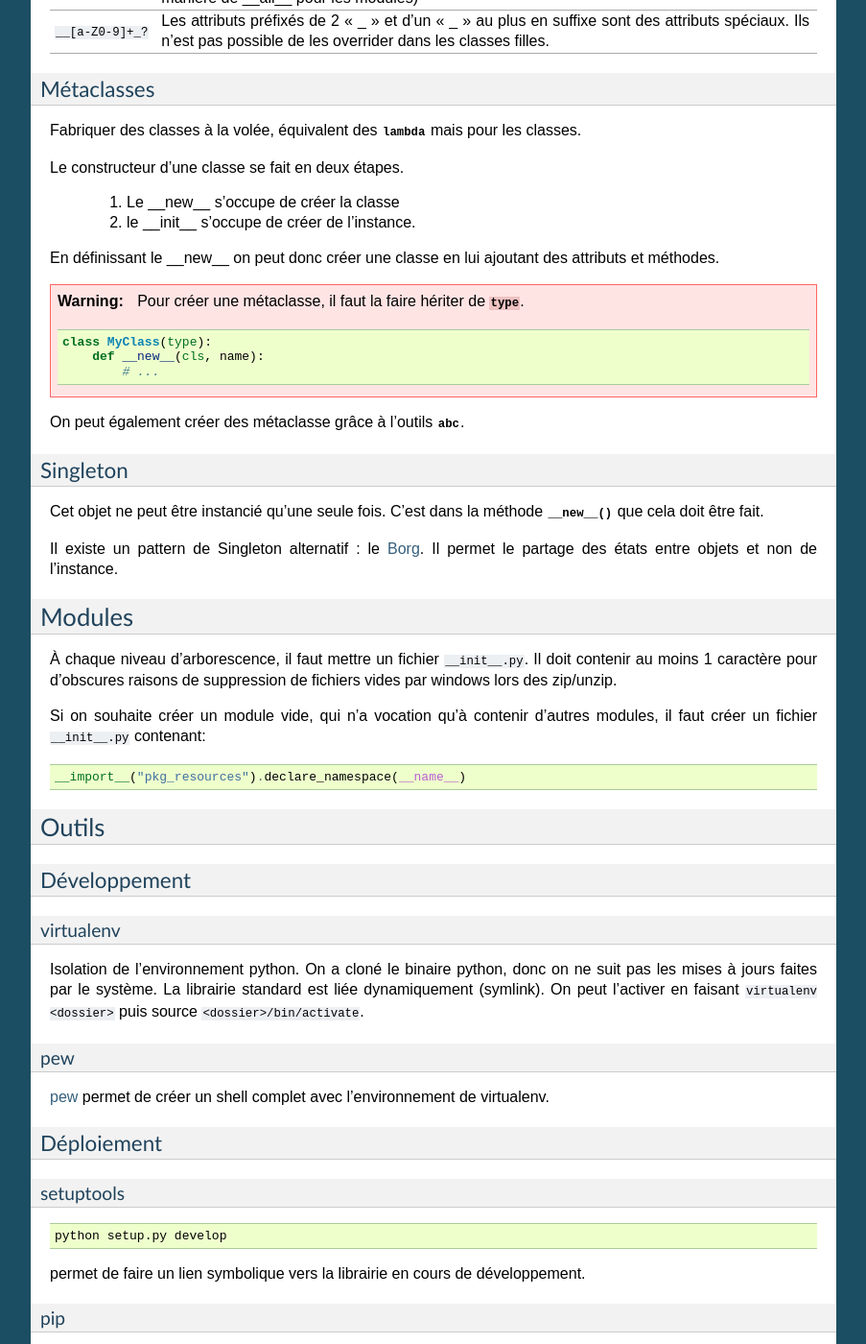
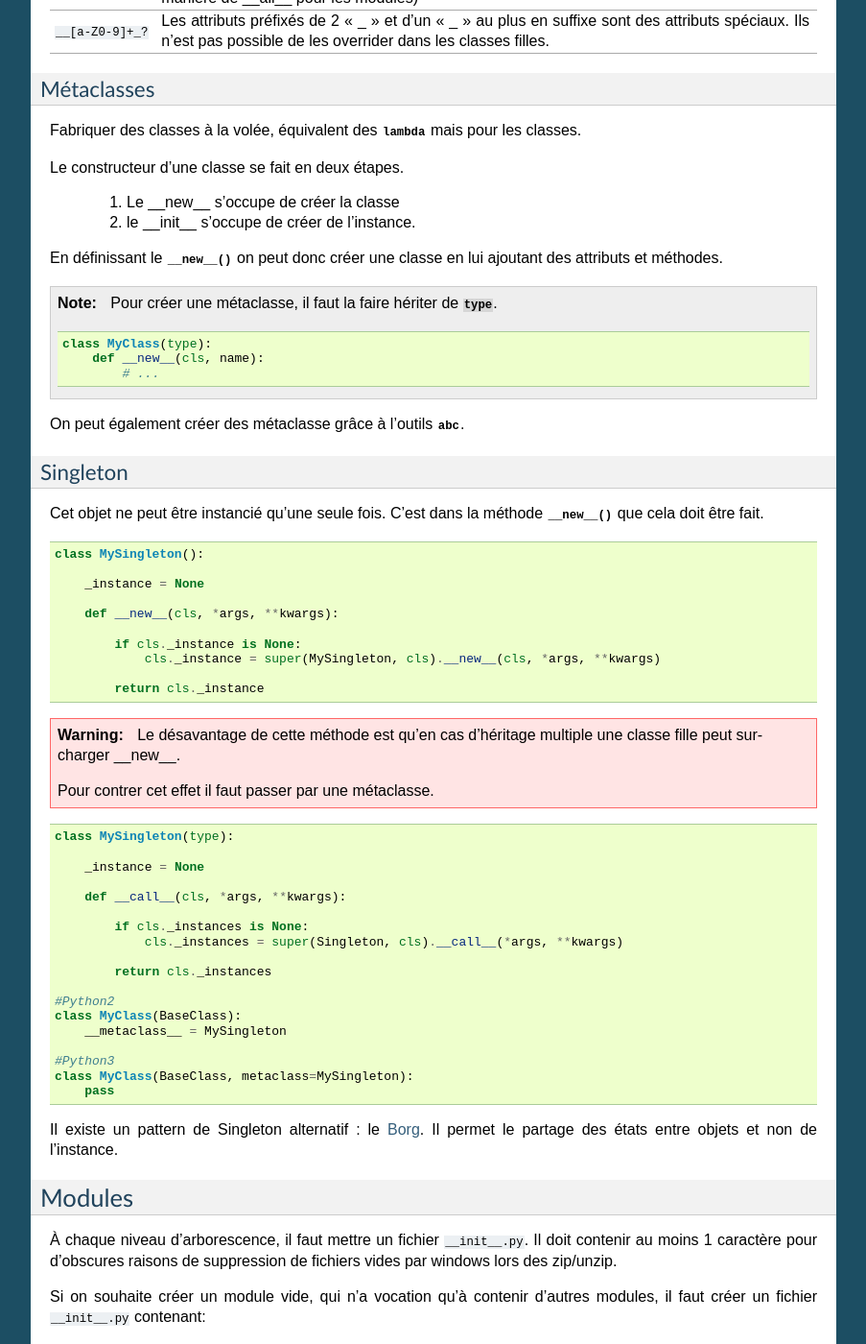
Before and after one commit to galactics/doc-python, a Sphinx documentation site: the page built from source/index.rst, in a window 1280 px wide and 1400 px high, scrolled down 12585 px. Shown: the whole window at 96% size, without its empty margins (198-1101 px from the left). Built offline with Sphinx 7.4.7, drawn with Linux system fonts in a browser that asks for light colours; some of the changed text lies outside the part shown.

Commit message:
exemple singleton

```diff
--- a/source/index.rst
+++ b/source/index.rst
@@ -822,10 +822,10 @@ Le constructeur d'une classe se fait en deux étapes.
     #. Le __new__ s'occupe de créer la classe
     #. le __init__ s'occupe de créer de l'instance.
 
-En définissant le __new__ on peut donc créer une classe en lui ajoutant des
-attributs et méthodes.
+En définissant le :py:meth:`__new__() <object.__new__>` on peut donc créer une
+classe en lui ajoutant des attributs et méthodes.
 
-.. warning:: Pour créer une métaclasse, il faut la faire hériter de :py:obj:`type`.
+.. note:: Pour créer une métaclasse, il faut la faire hériter de :py:obj:`type`.
 
     .. code-block:: python
 
@@ -841,15 +841,49 @@ Singleton
 Cet objet ne peut être instancié qu'une seule fois.
 C'est dans la méthode :py:meth:`__new__() <object.__new__>` que cela doit être fait.
 
+.. code-block:: python
+
+    class MySingleton():
+
+        _instance = None
+
+        def __new__(cls, *args, **kwargs):
+
+            if cls._instance is None:
+                cls._instance = super(MySingleton, cls).__new__(cls, *args, **kwargs)
+
+            return cls._instance
+
+.. warning:: Le désavantage de cette méthode est qu'en cas d'héritage multiple
+    une classe fille peut surcharger __new__.
+
+    Pour contrer cet effet il faut passer par une métaclasse.
+
+.. code-block:: python
+
+    class MySingleton(type):
+
+        _instance = None
+
+        def __call__(cls, *args, **kwargs):
+
+            if cls._instances is None:
+                cls._instances = super(Singleton, cls).__call__(*args, **kwargs)
+
+            return cls._instances
+
+    #Python2
+    class MyClass(BaseClass):
+        __metaclass__ = MySingleton
+
+    #Python3
+    class MyClass(BaseClass, metaclass=MySingleton):
+        pass
+
 Il existe un pattern de Singleton alternatif : le `Borg`_. Il permet le partage
 des états entre objets et non de l'instance.
 
 .. _Borg: http://code.activestate.com/recipes/66531-singleton-we-dont-need-no-stinkin-singleton-the-bo/
-
-
-
-
-
 
 Modules
 =======
```
